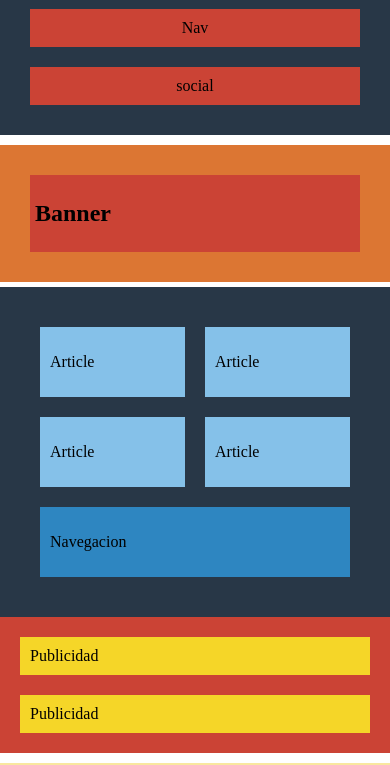
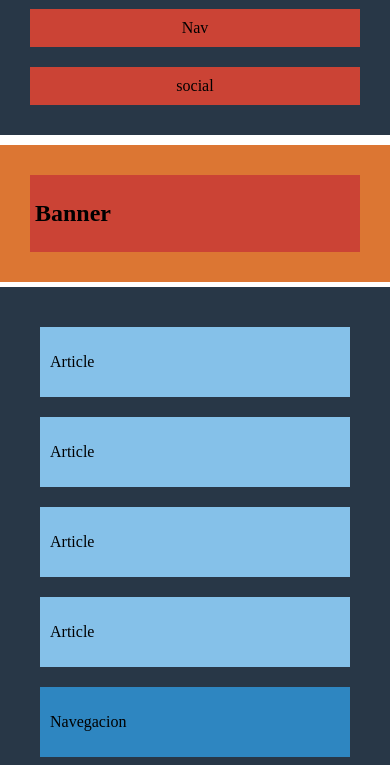
Before and after one commit to IsadoraMatias/Exercici-HTML-i-CSS, a plain HTML site: page Lvl1-exercises/index.html in a window 390 px wide. Shown: the part 79-844 px from the top of the page. Drawn offline with Linux system fonts and the light colour scheme.

Commit message:
Adjust implementation of media query for mobile version – Exercise 3

```diff
--- a/Lvl1-exercises/style.css
+++ b/Lvl1-exercises/style.css
@@ -104,7 +104,6 @@ footer {
   padding: 20px;
 }
 
-/* Exercici 2: Seguint amb el projecte anterior, fes la versió per tauleta */
 
 @media screen and (max-width: 700px) {
   .container {
@@ -122,3 +121,20 @@ footer {
     flex-direction: column;
   }
 }
+@media screen and (max-width: 400px) {
+  .container {
+    max-width: 100%;
+    margin: auto;
+  }
+
+  .navbar {
+    display: flex;
+    flex-direction: column;
+  }
+
+main,
+  .articles {
+    display: flex;
+    flex-direction: column;
+  }
+}
```
